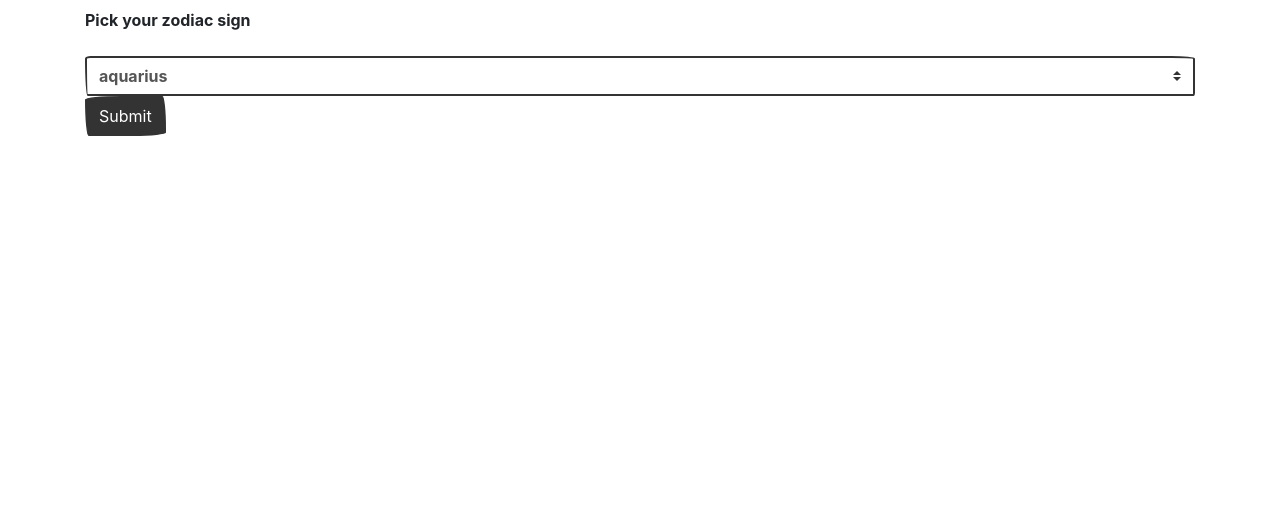
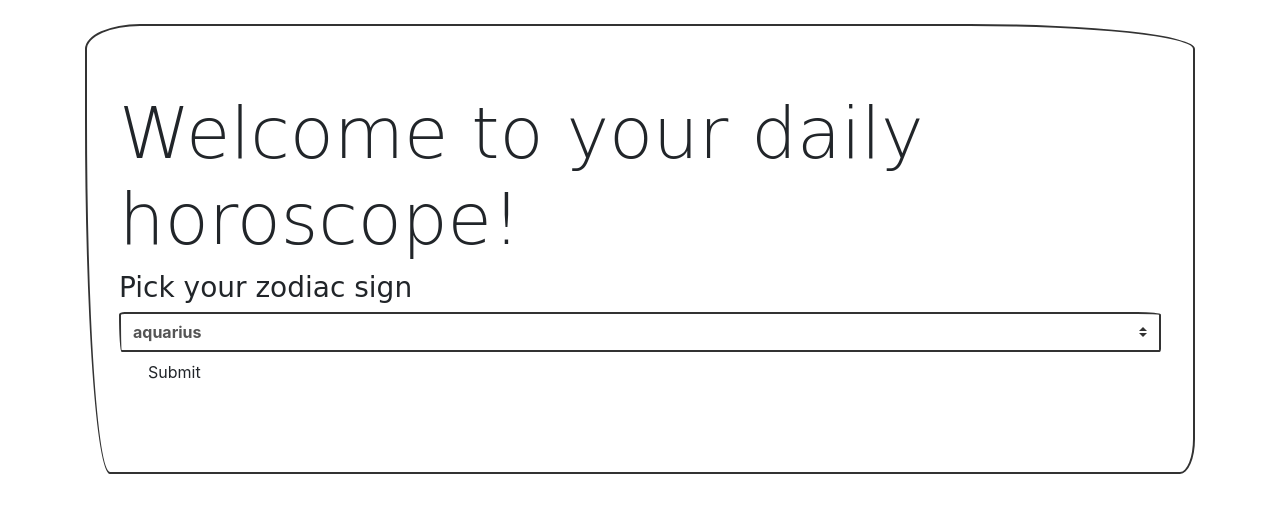
Before and after one commit to GitHub-Valie/pystrology, a Flask app: page / in a window 1280 px wide. Shown: the top 513 px of the page. Run offline with Flask 2, Linux system fonts and the light colour scheme; some web fonts are replaced.

Commit message:
edit styling

```diff
--- a/templates/index.html
+++ b/templates/index.html
@@ -7,16 +7,19 @@
     </head>
     <body>
 
+        &nbsp;
+
         <div class="container">
 
-            <div class="form-group">
-                <label
-                class="col-form-label"
-                for="inputDefault">Pick your zodiac sign
-                </label>
+            <div class="jumbotron">
+
+                <h1 class="display-3">Welcome to your daily horoscope!</h1>
+
+                <div>
+                    <h3>Pick your zodiac sign</h3>
                 </div>
 
-            <div class="form-group" margin="20px">
+                <div class="form-group">
                     <form action="/horoscope" method="post">
                         <select
                         id="zodiac_sign"
@@ -26,8 +29,12 @@
                             <option>{{ zodiac_sign }}</option>
                         {% endfor %}
                         </select>
-                    <button type="submit" name="sign" class="btn btn-primary">Submit</button>
+                        <div class="container">
+                            <button type="submit" name="sign" class="btn">Submit</button>
+                        </div>
                     </form>
+                </div>
+
             </div>
 
         </div>
```
Also changed, not shown: templates/horoscope.html (+11 -6 lines). Lines whose indentation alone changed are shown as unchanged.
